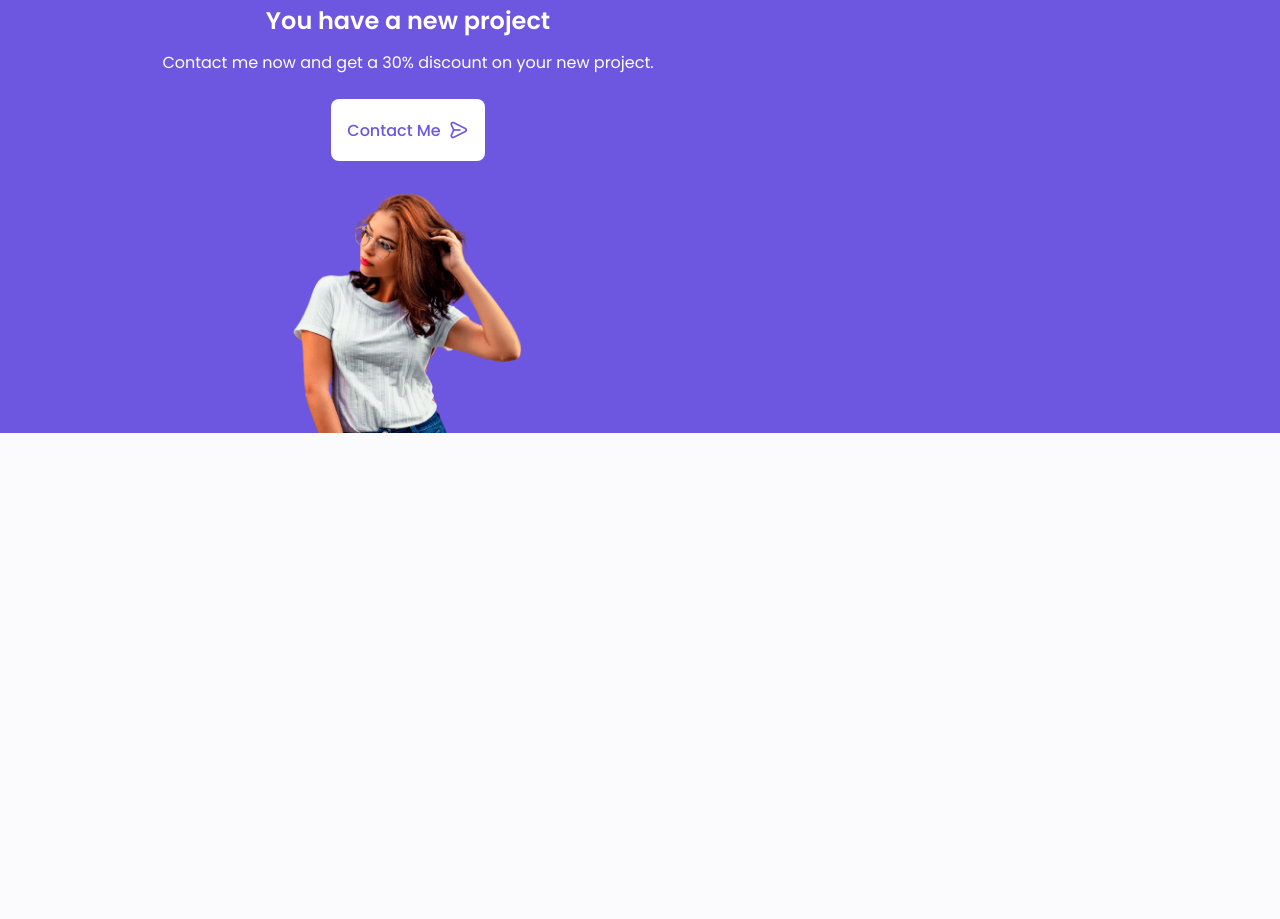
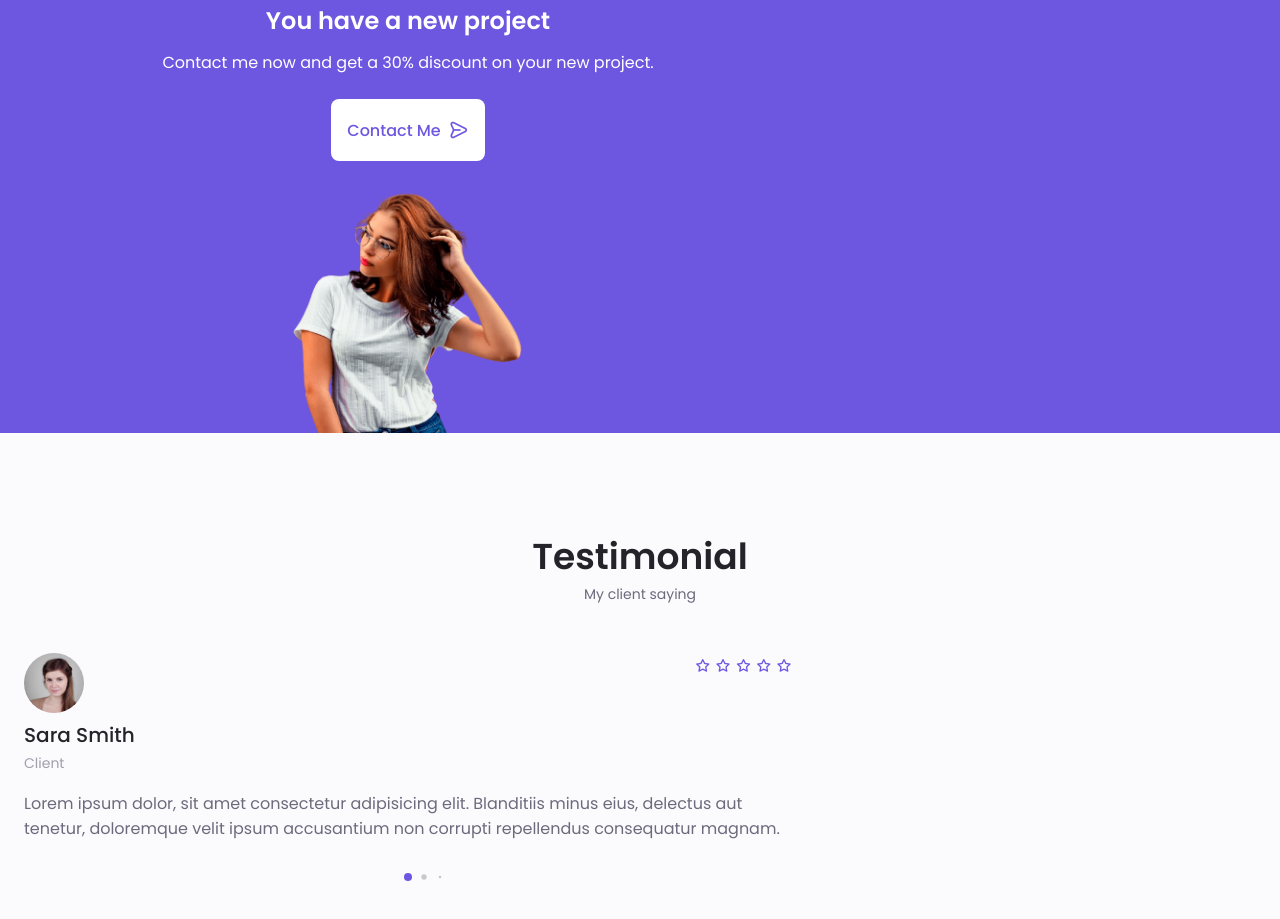
Before and after one commit to Bruno-de-Souza/Responsive-Personal-Portfolio, a plain HTML site: page index.html in a window 1280 px wide. Shown: the part 3679-4598 px from the top of the page. Before the commit the page ends 4416 px from the top, so only its background shows below. Drawn offline with nearby package versions, Linux system fonts and the light colour scheme.

Commit message:
Committing modified files.

```diff
--- a/assets/css/styles.css
+++ b/assets/css/styles.css
@@ -796,7 +796,44 @@ img {
 
 
 /*==================== TESTIMONIAL ====================*/
+.testimonial_data,
+.testimonial_header{
+  display: flex;
+}
 
+.testimonial_data{
+  justify-content: space-between;
+  margin-bottom: var(--mb-1);
+}
+
+.testimonial_img{
+  width: 60px;
+  height: 60px;
+  border-radius: 50%;
+  margin-right: var(--mb-0-75);
+}
+
+.testimonial_name{
+  font-size: var(--h3-font-size);
+  font-weight: var(--font-medium);
+}
+
+.testimonial_client{
+  font-size: var(--small-font-size);
+  color: var(--text-color-light);
+}
+
+.testimonial_description{
+  margin-bottom: var(--mb-2-5);
+}
+
+.testimonial_icon-star{
+  color: var(--first-color);
+}
+
+.swiper-container .swiper-pagination-testimonial{
+  bottom: 0;
+}
 /*==================== CONTACT ME ====================*/
 
 /*==================== FOOTER ====================*/
--- a/assets/js/main.js
+++ b/assets/js/main.js
@@ -89,9 +89,10 @@ modalCloses.forEach((modalClose) => {
   });
 });
 /*==================== PORTFOLIO SWIPER  ====================*/
-let swiper = new Swiper(".portfolio_container", {
+let swiperPortfolio = new Swiper(".portfolio_container", {
   cssMode: true,
   loop: true,
+
   navigation: {
     nextE1: ".swiper-button-next",
     prevE1: ".swiper-button-prev",
@@ -102,7 +103,22 @@ let swiper = new Swiper(".portfolio_container", {
   },
 });
 /*==================== TESTIMONIAL ====================*/
+let swiperTestimonial = new Swiper(".testimonial_container", {
+  loop: true,
+  grabCursor: true,
+  spaceBetween: 48,
 
+  pagination: {
+    el: ".swiper-pagination",
+    clickable: true,
+    dynamicBullets: true,
+  },
+  breakPoints: {
+    568: {
+      slidesPerview: 2,
+    }
+  }
+});
 /*==================== SCROLL SECTIONS ACTIVE LINK ====================*/
 
 /*==================== CHANGE BACKGROUND HEADER ====================*/
--- a/index.html
+++ b/index.html
@@ -700,7 +700,93 @@
 
         <!--==================== TESTIMONIAL ====================-->
         <section class="testimonial section">
+            <h2 class="section_title">Testimonial</h2>
+            <span class="section_subtitle">My client saying</span>
 
+            <div class="testimonial_container container swiper-container">
+                <div class="swiper-wrapper">
+                    <!--==================== TESTIMONIAL 1 ====================-->
+                    <div class="testimonial_content swiper-slide">
+                        <div class="testimonial_data">
+                            <div class="testiomonial_header">
+                                <img src="./assets/img/testimonial1.jpg" alt="" class="testimonial_img">
+                                <div>
+                                    <h3 class="testimonial_name">Sara Smith</h3>
+                                    <span class="testimonial_client">Client</span>
+                                </div>
+                            </div>
+
+                            <div>
+                                <i class="uil uil-star testimonial_icon-star"></i>
+                                <i class="uil uil-star testimonial_icon-star"></i>
+                                <i class="uil uil-star testimonial_icon-star"></i>
+                                <i class="uil uil-star testimonial_icon-star"></i>
+                                <i class="uil uil-star testimonial_icon-star"></i>
+                            </div>
+                        </div>
+
+                        <p class="testimonial_description">
+                            Lorem ipsum dolor, sit amet consectetur adipisicing elit. Blanditiis minus eius, delectus aut tenetur,
+                            doloremque velit ipsum accusantium non corrupti repellendus consequatur magnam.
+                        </p>
+                    </div>
+
+                    <!--==================== TESTIMONIAL 2 ====================-->
+                    <div class="testimonial_content swiper-slide">
+                        <div class="testimonial_data">
+                            <div class="testiomonial_header">
+                                <img src="./assets/img/testimonial2.jpg" alt="" class="testimonial_img">
+                                <div>
+                                    <h3 class="testimonial_name">Matt Robson</h3>
+                                    <span class="testimonial_client">Client</span>
+                                </div>
+                            </div>
+
+                            <div>
+                                <i class="uil uil-star testimonial_icon-star"></i>
+                                <i class="uil uil-star testimonial_icon-star"></i>
+                                <i class="uil uil-star testimonial_icon-star"></i>
+                                <i class="uil uil-star testimonial_icon-star"></i>
+                                <i class="uil uil-star testimonial_icon-star"></i>
+                            </div>
+                        </div>
+
+                        <p class="testimonial_description">
+                            Lorem ipsum dolor, sit amet consectetur adipisicing elit. Blanditiis minus eius, delectus aut tenetur,
+                            doloremque velit ipsum accusantium non corrupti repellendus consequatur magnam.
+                        </p>
+                    </div>
+
+                    <!--==================== TESTIMONIAL 3 ====================-->
+                    <div class="testimonial_content swiper-slide">
+                        <div class="testimonial_data">
+                            <div class="testiomonial_header">
+                                <img src="./assets/img/testimonial3.jpg" alt="" class="testimonial_img">
+                                <div>
+                                    <h3 class="testimonial_name">Raul Harris</h3>
+                                    <span class="testimonial_client">Client</span>
+                                </div>
+                            </div>
+
+                            <div>
+                                <i class="uil uil-star testimonial_icon-star"></i>
+                                <i class="uil uil-star testimonial_icon-star"></i>
+                                <i class="uil uil-star testimonial_icon-star"></i>
+                                <i class="uil uil-star testimonial_icon-star"></i>
+                                <i class="uil uil-star testimonial_icon-star"></i>
+                            </div>
+                        </div>
+
+                        <p class="testimonial_description">
+                            Lorem ipsum dolor, sit amet consectetur adipisicing elit. Blanditiis minus eius, delectus aut tenetur,
+                            doloremque velit ipsum accusantium non corrupti repellendus consequatur magnam.
+                        </p>
+                    </div>
+                </div>
+
+                <!-- Add Pagination -->
+                <div class="swiper-pagination swiper-pagination-testimonial"></div>
+            </div>
         </section>
 
         <!--==================== CONTACT ME ====================-->
```
